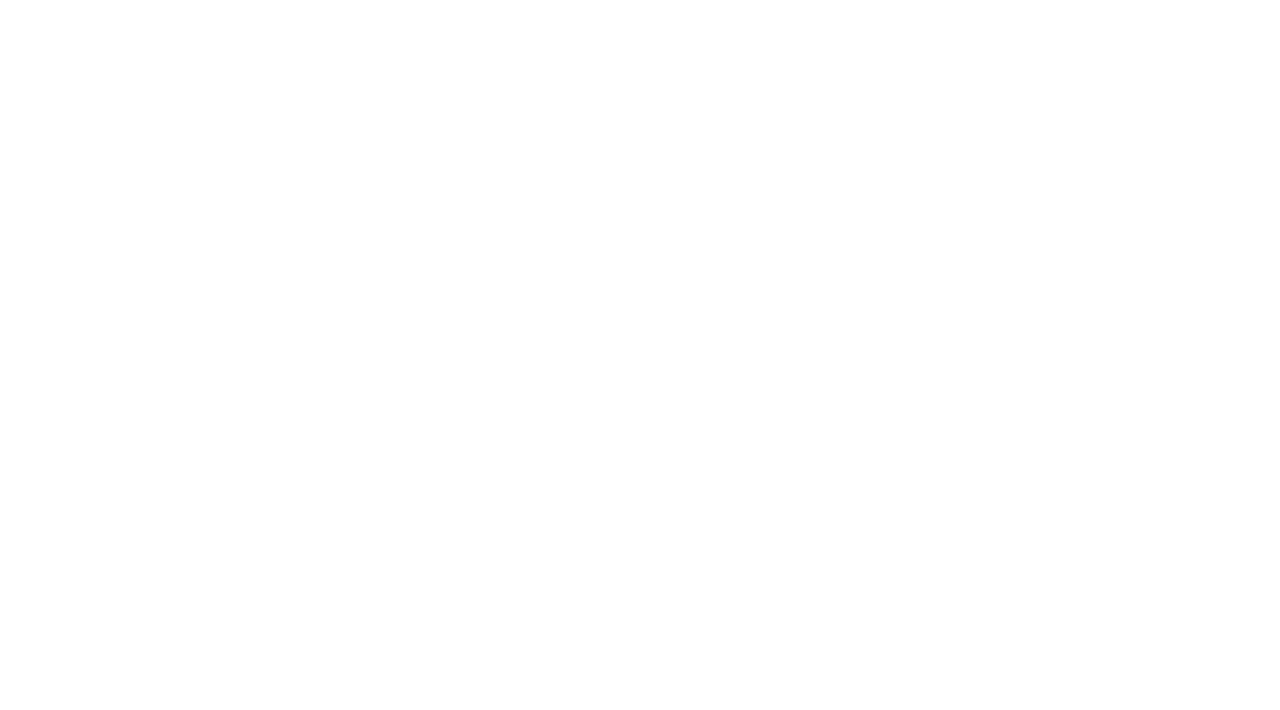
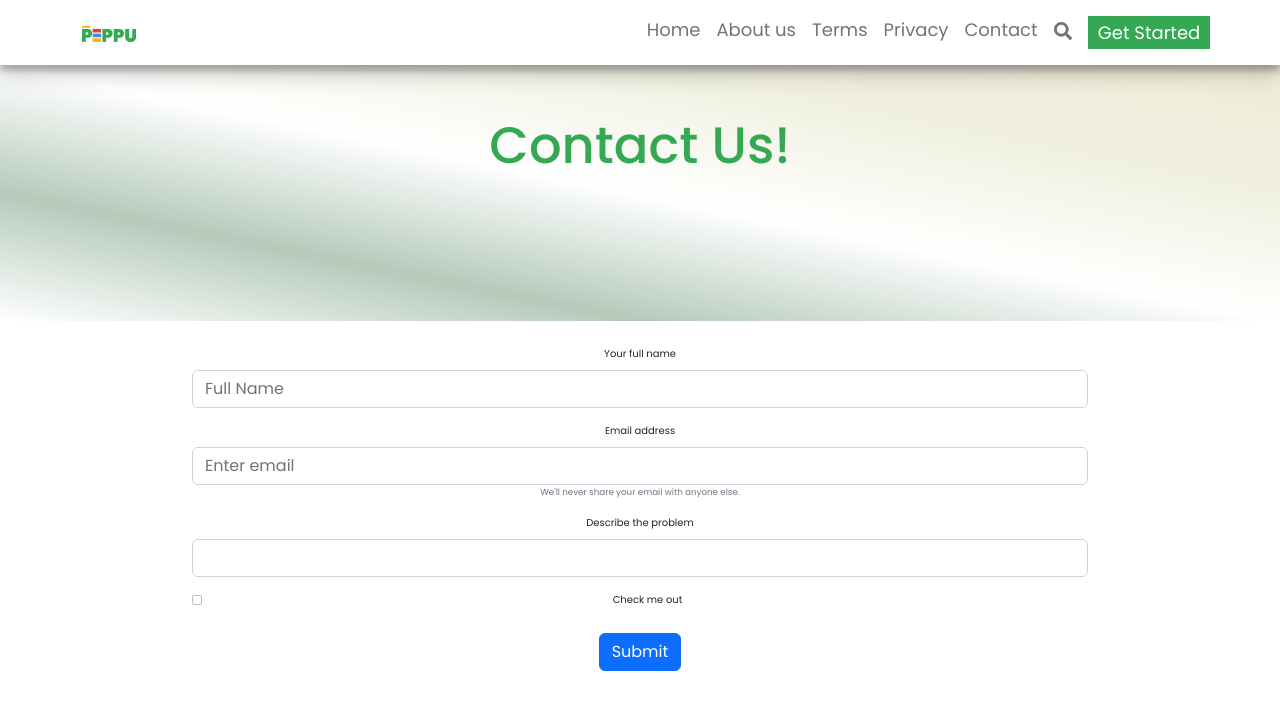
Before and after one commit to Peppu-Group/Peppu-books-frontend, a React (Vite) app: page /contact in a window 1280 px wide. Before the commit this address had no page. Shown: the top 710 px of the page. Built offline with nearby package versions, Linux system fonts and the light colour scheme.

Commit message:
added contact page

```diff
--- a/src/App.jsx
+++ b/src/App.jsx
@@ -7,6 +7,7 @@ import About from './Pages/About'
 import Features from './Pages/Features'
 import Privacy from './Pages/Privacy'
 import Terms from './Pages/Terms'
+import Contact from './Pages/Contact'
 
 import 'bootstrap/dist/css/bootstrap.min.css';
 function App() {
@@ -23,6 +24,7 @@ function App() {
           <Route path="/features" element={<Features/>} />
           <Route path="/privacy" element={<Privacy/>} />
           <Route path="/terms" element={<Terms/>} />
+          <Route path="/contact" element={<Contact/>} />
       </Routes>
       </Router>
     </div>
--- a/src/Components/Navbar.jsx
+++ b/src/Components/Navbar.jsx
@@ -24,6 +24,7 @@ const Navbar = () => {
             <Nav.Link href="/about">About&nbsp;us</Nav.Link>
             <Nav.Link href="/terms">Terms</Nav.Link>
             <Nav.Link href="/privacy">Privacy</Nav.Link>
+            <Nav.Link href="/contact">Contact</Nav.Link>
             <Nav.Link href="">< FaSearch /></Nav.Link>
             <Nav.Link href='https://workspace.google.com/marketplace/'><button className='nbutton'>Get&nbsp;Started</button></Nav.Link>
           </Nav>
--- /dev/null
+++ b/src/Pages/Contact.jsx
@@ -0,0 +1,49 @@
+import React from 'react'
+import Navbar from '../Components/Navbar'
+import Button from 'react-bootstrap/Button';
+import Form from 'react-bootstrap/Form';
+
+const Contact = () => {
+    return (
+        <main class="root">
+            <nav className='fixed'>
+                <Navbar />
+            </nav>
+            <div className='privacy-section'>
+                <div className='body-header'>
+                    <p className='header'>Contact Us!</p>
+                </div>
+            </div>
+            <div className='consent-window'>
+                <Form>
+                    <Form.Group className="mb-3" controlId="formBasicEmail">
+                        <Form.Label>Your full name</Form.Label>
+                        <Form.Control type="text" placeholder="Full Name" />
+                    </Form.Group>
+
+                    <Form.Group className="mb-3" controlId="formBasicEmail">
+                        <Form.Label>Email address</Form.Label>
+                        <Form.Control type="email" placeholder="Enter email" />
+                        <Form.Text className="text-muted">
+                            We'll never share your email with anyone else.
+                        </Form.Text>
+                    </Form.Group>
+
+                    <Form.Group className="mb-3" controlId="formBasicEmail">
+                        <Form.Label>Describe the problem</Form.Label>
+                        <Form.Control type="text" />
+                    </Form.Group>
+
+                    <Form.Group className="mb-3" controlId="formBasicCheckbox">
+                        <Form.Check type="checkbox" label="Check me out" />
+                    </Form.Group>
+                    <a href='mailto:ukpaiugochi0.com?subject=Support for PayTrack'><Button variant="primary" >
+                        Submit
+                    </Button></a>
+                </Form>
+            </div>
+        </main>
+    )
+}
+
+export default Contact
--- a/src/Pages/Homepage.jsx
+++ b/src/Pages/Homepage.jsx
@@ -34,7 +34,7 @@ const Homepage = () => {
         <Container fluid >
           <div className='body-header'>
             <p className='header'>Book keeping</p>
-            <p>done seemlessly</p>
+            <p>done seamlessly</p>
           </div>
           <div className='first-paragragh'>
             <p>We offer a seamless and easy to use  algorithm that suits your desire.</p>
```
